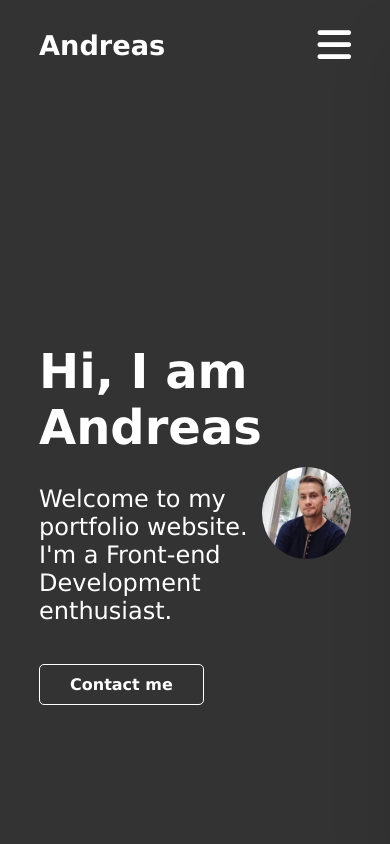
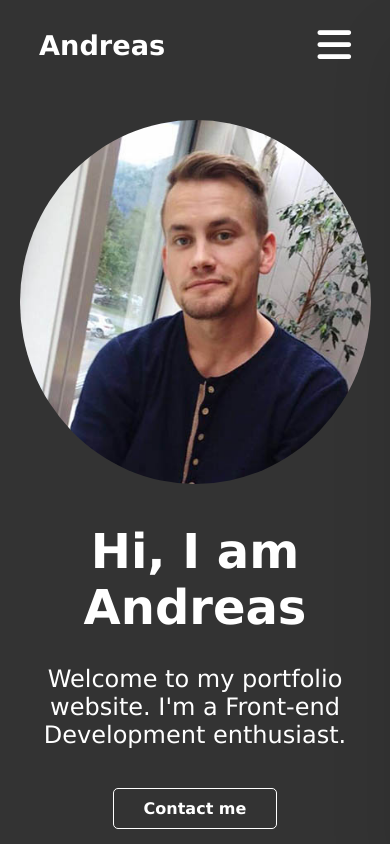
Before and after one commit to Ulvounth/Portfolio-1, a plain HTML site: page index.html in a window 390 px wide. Shown: the top 844 px of the page. Drawn offline with Linux system fonts and the light colour scheme.

Commit message:
Update styles.css

```diff
--- a/styles.css
+++ b/styles.css
@@ -313,3 +313,20 @@ footer {
         max-width: 900px;
       }
 }
+
+@media (max-width: 800px) {
+    section {
+        padding: 0 5vw;
+    }
+
+    .home-section {
+        flex-direction: column-reverse;
+    }
+    .left-div {
+        text-align: center;
+    }
+
+    .about-text p {
+        font-size: 1rem;
+    }
+}
```
